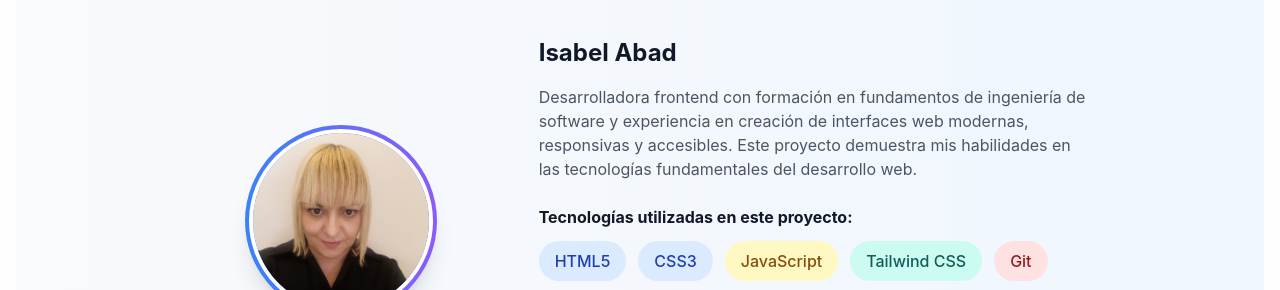
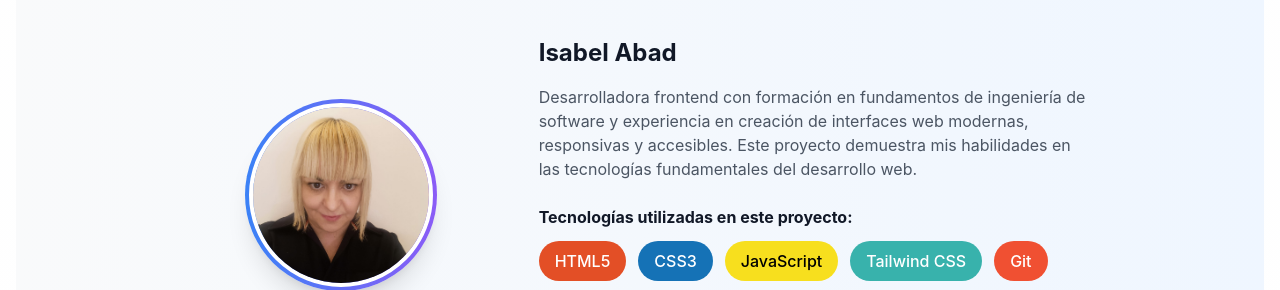
Before and after one commit to Sisuca/landing-dev-playbook, a plain HTML site: page index.html in a window 1280 px wide. Shown: the part 5337-5627 px from the top of the page. Drawn offline with nearby package versions, Linux system fonts and the light colour scheme.

Commit message:
Actualizar colores de tecnologías para coincidir con badges del README

```diff
--- a/index.html
+++ b/index.html
@@ -244,12 +244,12 @@
                         <div class="mb-6">
                             <h4 class="font-bold text-gray-900 mb-3">Tecnologías utilizadas en este proyecto:</h4>
                             <div class="flex flex-wrap gap-3">
-                                <span class="px-4 py-2 bg-blue-100 text-blue-800 rounded-full font-medium">HTML5</span>
-                                <span class="px-4 py-2 bg-blue-100 text-blue-800 rounded-full font-medium">CSS3</span>
-                                <span class="px-4 py-2 bg-yellow-100 text-yellow-800 rounded-full font-medium">JavaScript</span>
-                                <span class="px-4 py-2 bg-teal-100 text-teal-800 rounded-full font-medium">Tailwind CSS</span>
-                                <span class="px-4 py-2 bg-red-100 text-red-800 rounded-full font-medium">Git</span>
-                                <span class="px-4 py-2 bg-gray-100 text-gray-800 rounded-full font-medium">GitHub</span>
+                                <span class="px-4 py-2 rounded-full font-medium bg-[#E34F26] text-white">HTML5</span>
+                                <span class="px-4 py-2 rounded-full font-medium bg-[#1572B6] text-white">CSS3</span>
+                                <span class="px-4 py-2 rounded-full font-medium bg-[#F7DF1E] text-black">JavaScript</span>
+                                <span class="px-4 py-2 rounded-full font-medium bg-[#38B2AC] text-white">Tailwind CSS</span>
+                                <span class="px-4 py-2 rounded-full font-medium bg-[#F05032] text-white">Git</span>
+
                             </div>
                         </div>
                         <div class="flex space-x-4">
```
